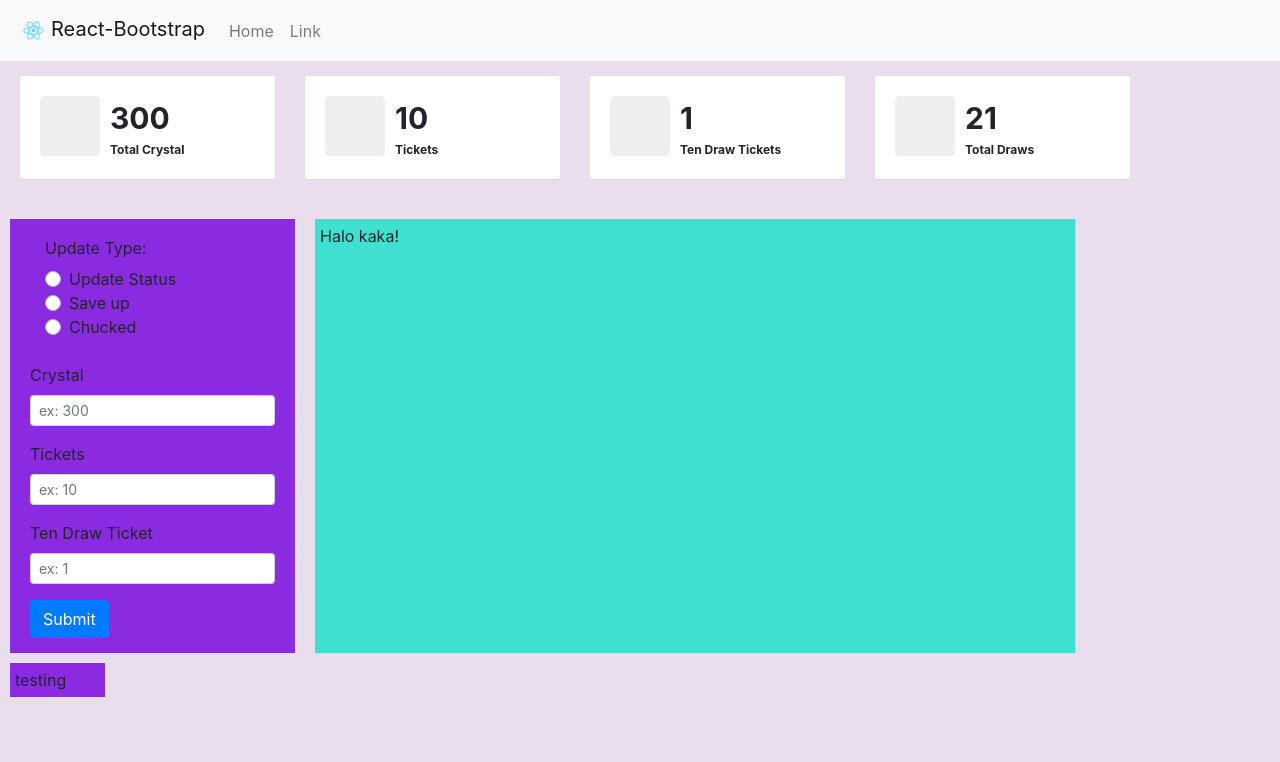
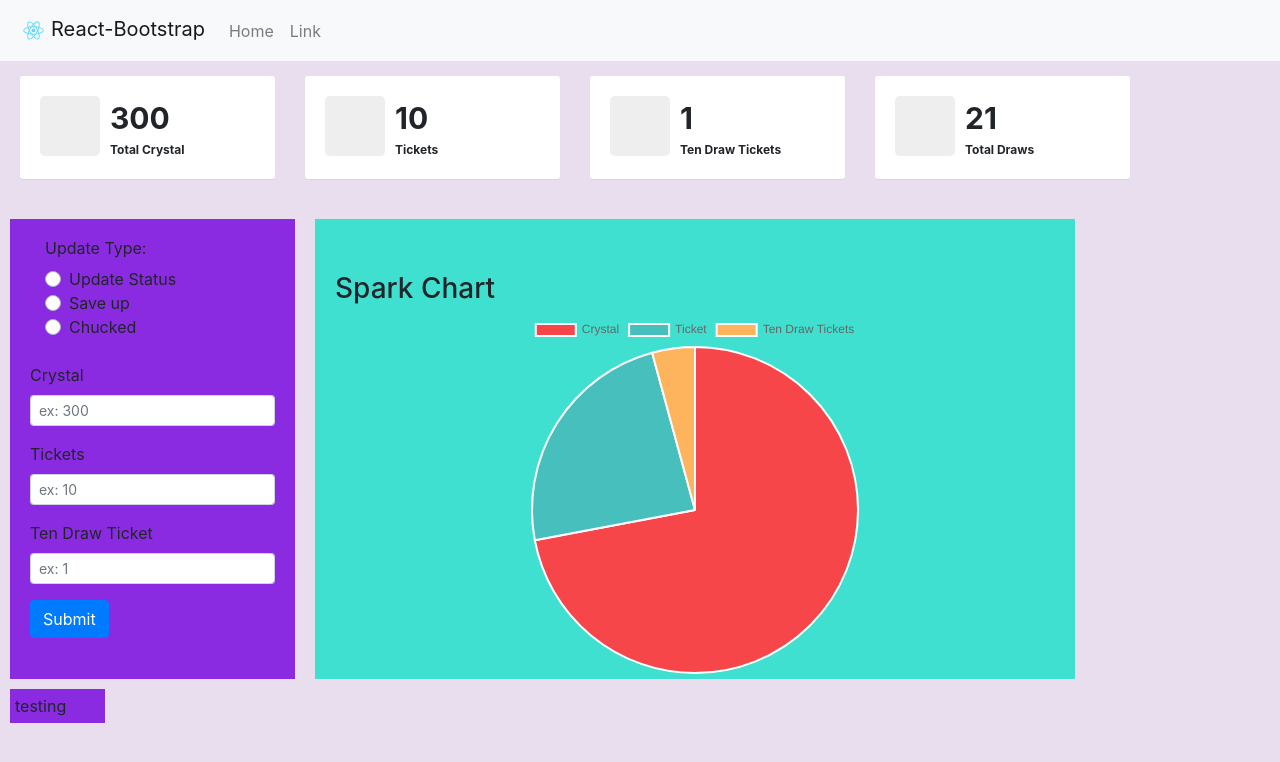
Before and after one commit to ipulcrimx/spark-calculator, a React (Create React App) app: page / in a window 1280 px wide. Shown: the top 762 px of the page. Built offline with nearby package versions, Linux system fonts and the light colour scheme.

Commit message:
implement chart

```diff
--- a/src/App.js
+++ b/src/App.js
@@ -2,6 +2,7 @@ import React, { Component } from 'react';
 import {Container, Row, Col } from 'react-bootstrap';
 
 import InputForm from './components/InputForm';
+import Chart from './components/Chart';
 import './App.css';
 
 class App extends Component
@@ -16,7 +17,7 @@ class App extends Component
                             <InputForm />
                         </Col>
                         <Col md={8} className="dummy-blue">
-                        Halo kaka!
+                            <Chart />
                         </Col>
 
                         <Col lg={1} className="dummy-purple">
--- a/src/components/Chart.js
+++ b/src/components/Chart.js
@@ -1,9 +1,49 @@
 import React, { Component } from 'react';
-
+import { Pie } from 'react-chartjs-2';
+import {MDBContainer} from 'mdbreact';
 
 class Chart extends Component
 {
+    constructor(props)
+    {
+        super(props);
 
+        this.state =
+        {
+            dataPie:
+            {
+                labels: ["Crystal", "Ticket", "Ten Draw Tickets"],
+                datasets:
+                [
+                    {
+                        data: [170, 56, 10],
+                        backgroundColor:
+                        [
+                            "#F7464A",
+                            "#46BFBD",
+                            "#FDB45C"
+                        ],
+                        hoverBackgroundColor:
+                        [
+                            "#FF5A5E",
+                            "#5AD3D1",
+                            "#FFC870"
+                        ]
+                    }
+                ]
+            }
+        }
+    }
+
+    render()
+    {
+        return (
+            <MDBContainer>
+                <h3 className="mt-5">Spark Chart</h3>
+                <Pie data={this.state.dataPie} option={{ responsive: true}} />
+            </MDBContainer>
+        );
+    }
 }
 
-export default App;
+export default Chart;
```
